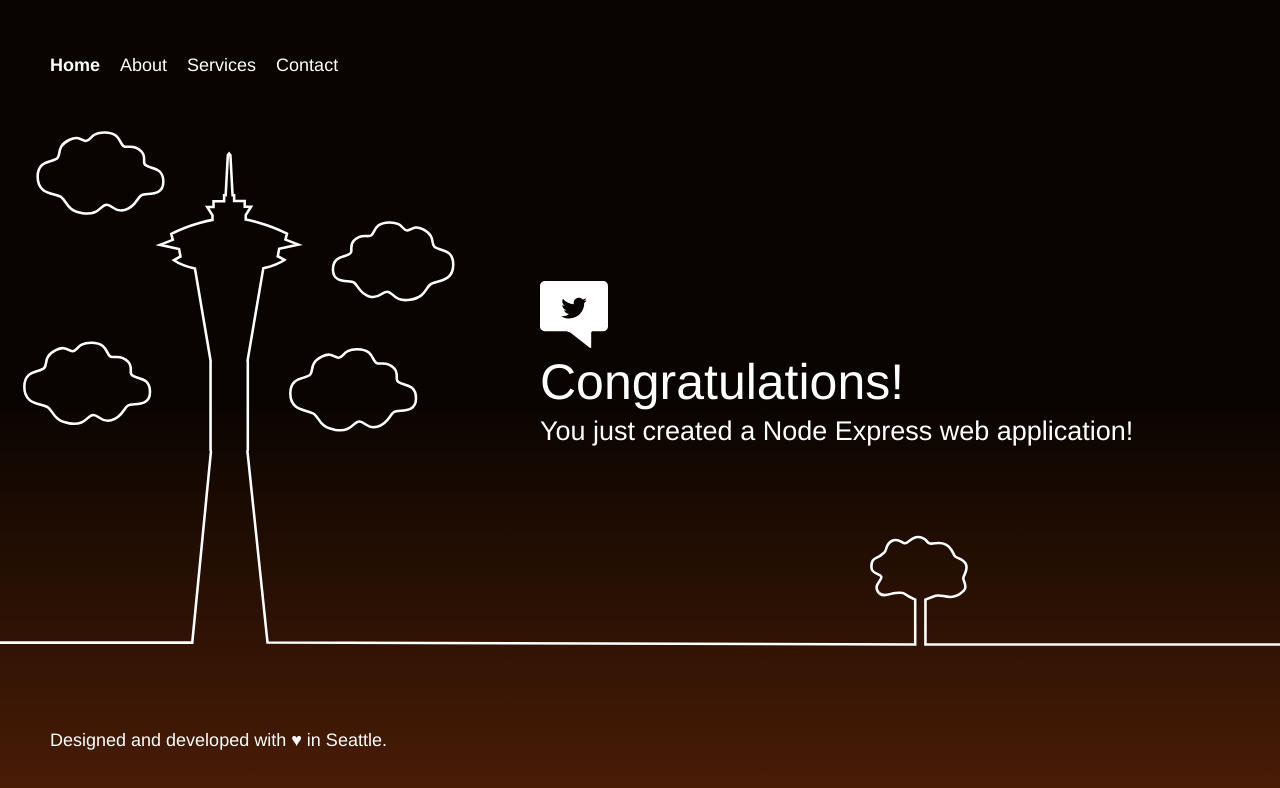
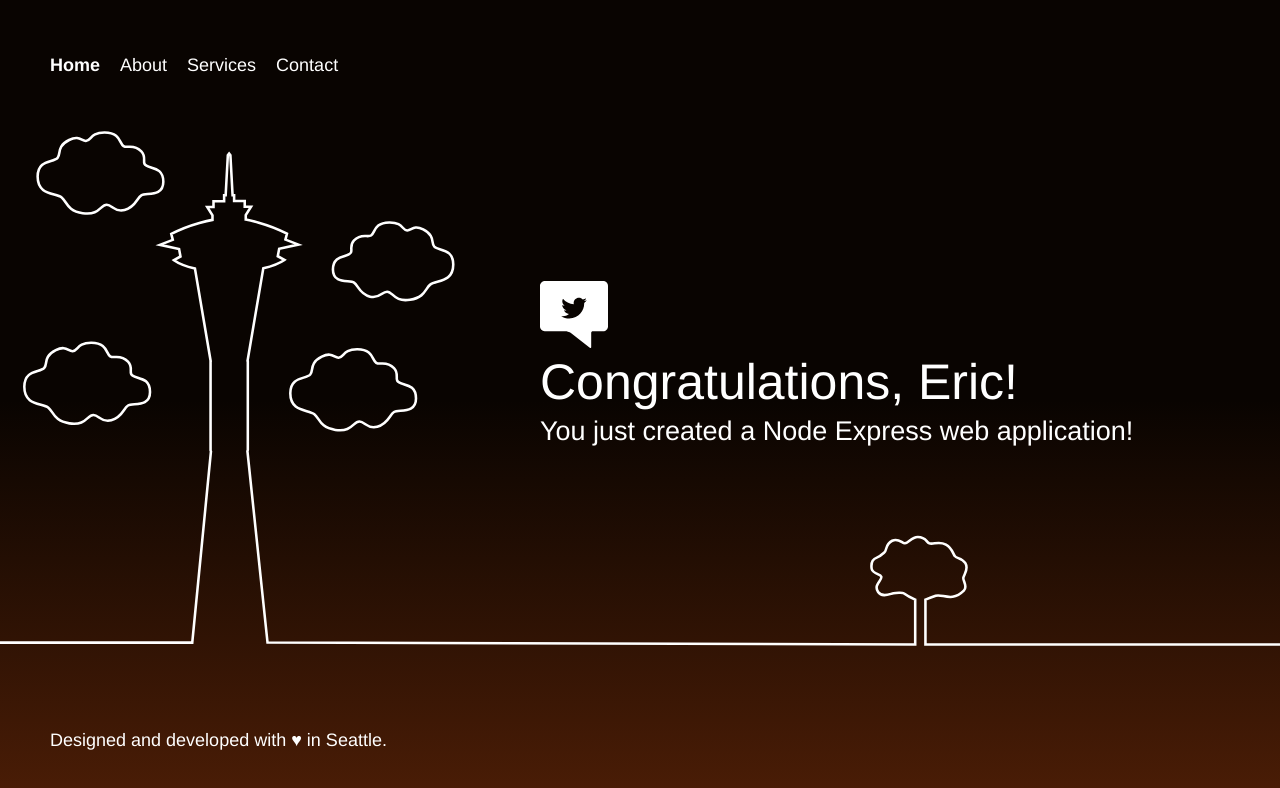
Before and after one commit to erics273/express-demo, a website: page public/index.html in a window 1280 px wide. Drawn offline with Linux system fonts and the light colour scheme.

Commit message:
small changes

```diff
--- a/public/index.html
+++ b/public/index.html
@@ -58,7 +58,7 @@
         <div class="message">
             <a class="twitter-link" href="http://twitter.com/home/?status=I%20created%20a%20project%20with%20AWS%20CodeStar!%20%23AWS%20%23AWSCodeStar%20https%3A%2F%2Faws.amazon.com%2Fcodestar"><img src="img/tweet.svg" /></a>
             <div class="text">
-                <h1>Congratulations!</h1>
+                <h1>Congratulations, Eric!</h1>
                 <h2>You just created a Node Express web application!</h2>
             </div>
         </div>
```
Also changed, not shown: 2 other files.
